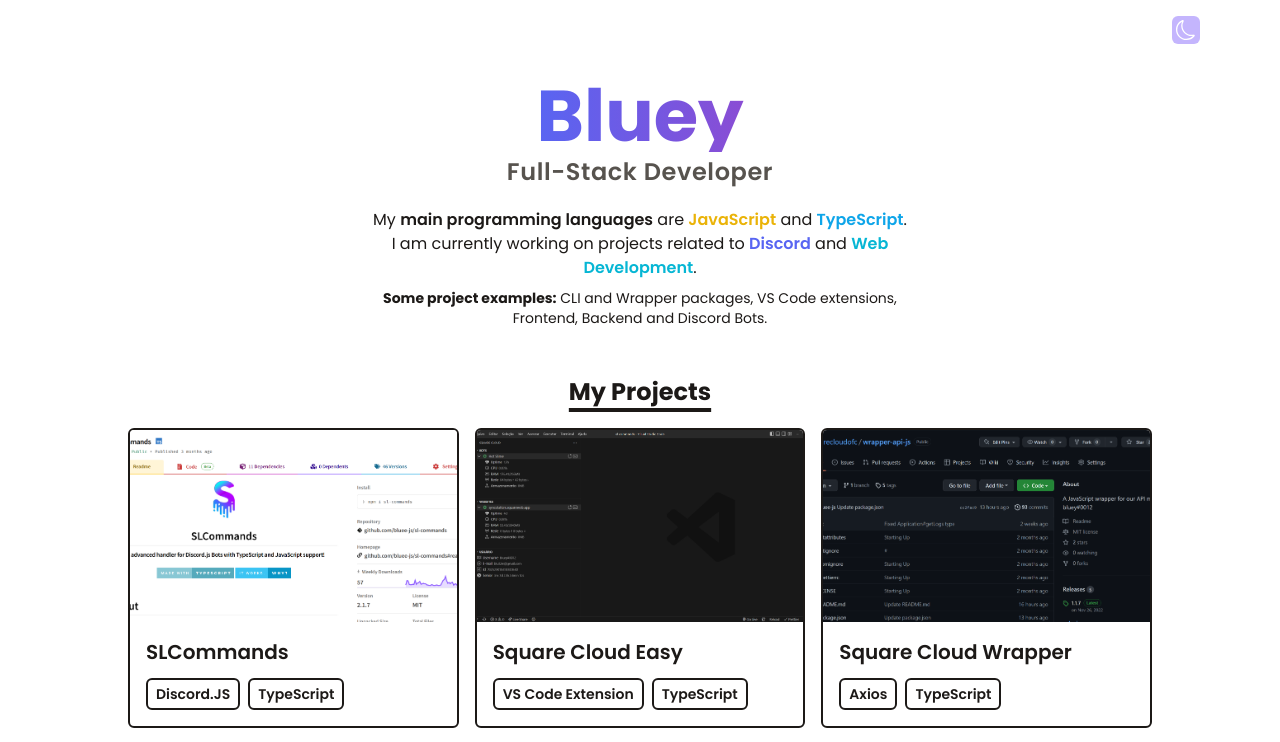
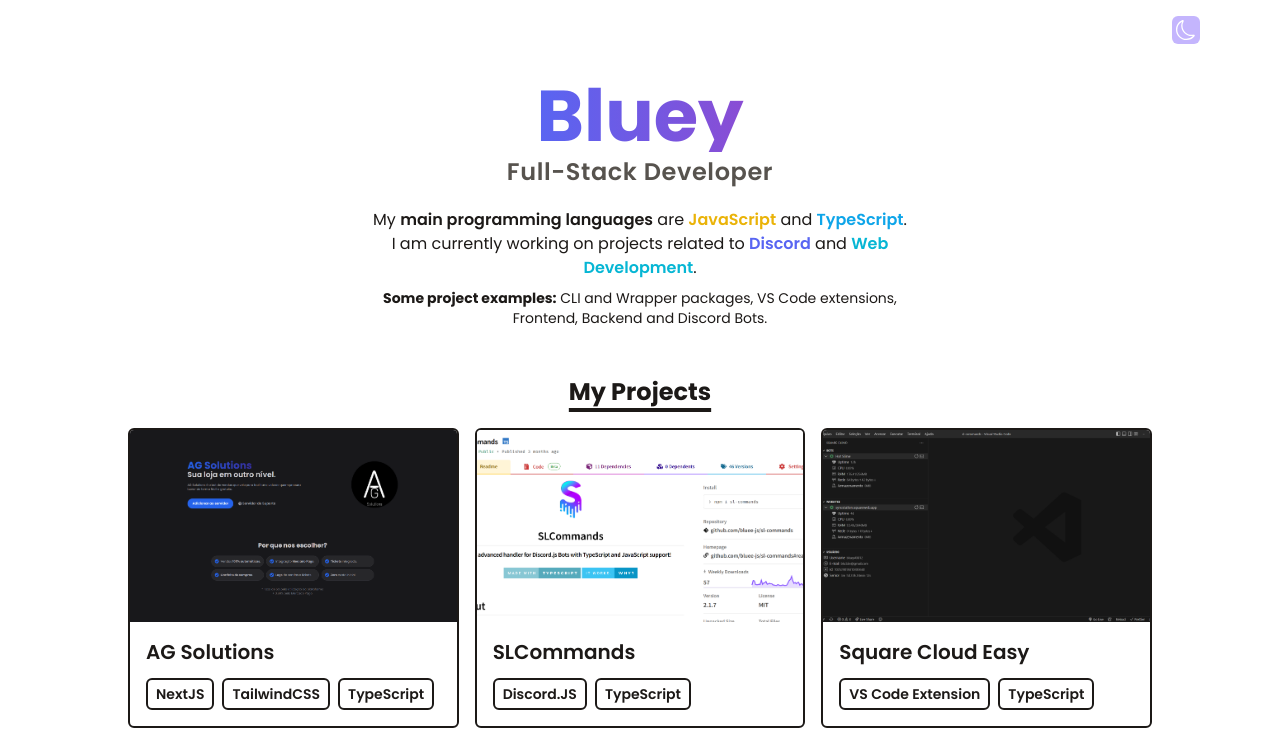
Before and after one commit to joaotonaco/bluey-portfolio, a Next.js app: page / in a window 1280 px wide. Shown: the top 742 px of the page. Built offline with nearby package versions, Linux system fonts and the light colour scheme.

Commit message:
New site

```diff
--- a/package.json
+++ b/package.json
@@ -14,7 +14,7 @@
     "@types/react": "18.0.26",
     "@types/react-dom": "18.0.10",
     "autoprefixer": "^10.4.13",
-    "next": "13.1.1",
+    "next": "13.1.2",
     "next-themes": "^0.2.1",
     "postcss": "^8.4.20",
     "react": "18.2.0",
--- a/src/app/head.tsx
+++ b/src/app/head.tsx
@@ -7,6 +7,7 @@ export default function Head() {
         name="description"
         content="I'm a JavaScript and TypeScript programmer with FrontEnd & BackEnd skills."
       />
+      <meta name="color" content="#5865f2" />
       <link rel="icon" href="/favicon.ico" />
     </>
   );
--- a/src/data/portfolio.ts
+++ b/src/data/portfolio.ts
@@ -1,4 +1,10 @@
 export default <PortfolioItemData[]>[
+  {
+    title: 'AG Solutions',
+    imgUrl: '/assets/agsolutions.png',
+    stack: ['NextJS', 'TailwindCSS', 'TypeScript'],
+    link: 'https://agsolutions.com.br',
+  },
   {
     title: 'SLCommands',
     imgUrl: '/assets/sl-commands.png',
```
Also changed, not shown: public/assets/agsolutions.png (added), 1 other file (tests, documents, lock files or other folders).
